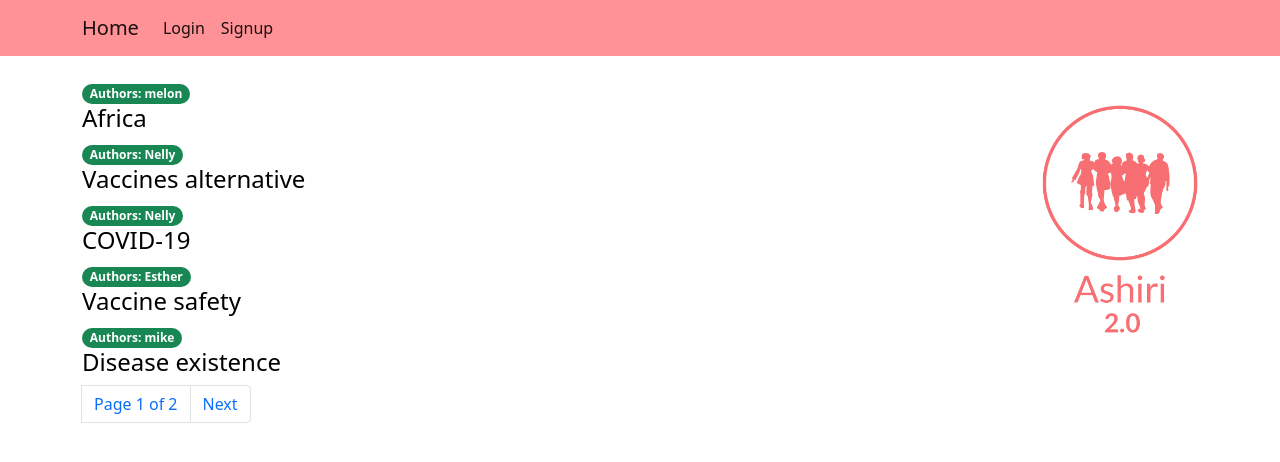
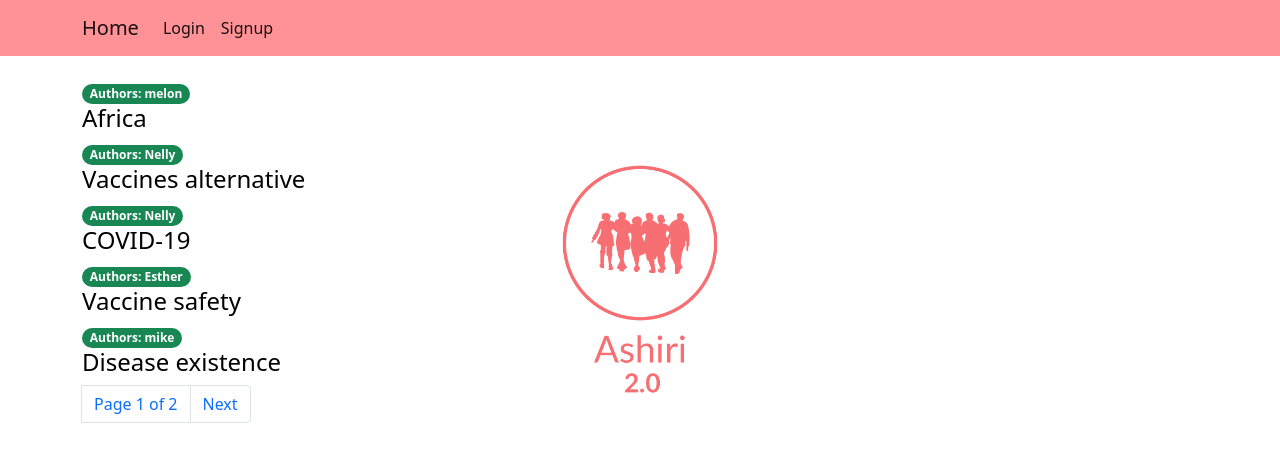
Before and after one commit to Nelly-ux10/Django-Finalprojec-App, a Django app: page /ashiriblogapp/articles/ in a window 1280 px wide. Shown: the top 462 px of the page. Run offline with Django 4.2, Linux system fonts and the light colour scheme; data comes from the database, SQL or seed files in the repository.

Commit message:
modified app

```diff
--- a/ashiriblogapp/templates/ashiriblogapp/articles.html
+++ b/ashiriblogapp/templates/ashiriblogapp/articles.html
@@ -22,7 +22,7 @@
 			background: url("{% static 'ashiriblogapp/images/Ashiri-logos__transparent.png' %}");
 			background-repeat: no-repeat;
 			background-size: 25%;
-			background-position: right center;
+			background-position: center bottom;
 		}
 
 	</style>
--- a/ashiriblogapp/templates/ashiriblogapp/details.html
+++ b/ashiriblogapp/templates/ashiriblogapp/details.html
@@ -12,7 +12,7 @@
 			background: url("{% static 'ashiriblogapp/images/Ashiri-logos__transparent.png' %}");
 			background-repeat: no-repeat;
 			background-size: 25%;
-			background-position: right center;
+			background-position: 50px 100px;;
 		}
  </style>
 
--- a/ashiriblogapp/templates/ashiriblogapp/signup_done.html
+++ b/ashiriblogapp/templates/ashiriblogapp/signup_done.html
@@ -9,7 +9,7 @@
 			background: url("{% static 'ashiriblogapp/images/Ashiri-logos__transparent.png' %}");
 			background-repeat: no-repeat;
 			background-size: 25%;
-			background-position: right center;
+			background-position: center bottom;
 		}
 </style>
 {% endblock %}
```
